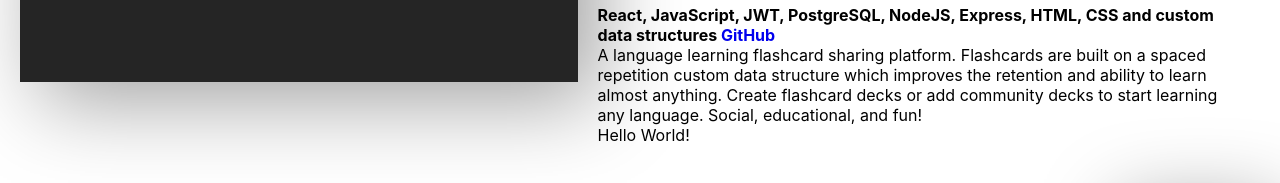
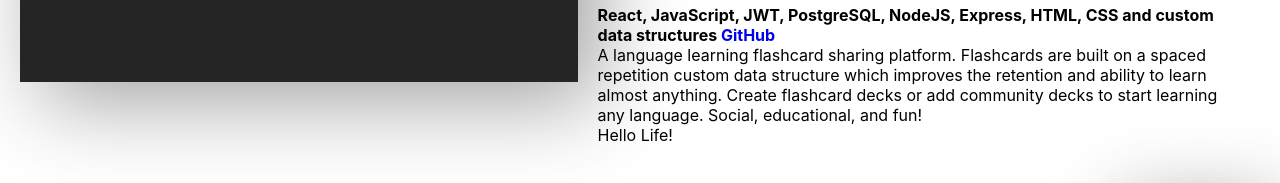
Before and after one commit to RShuken/ryan-portfolio, a React (Create React App) app: page / in a window 1280 px wide. Shown: the part 2406-2589 px from the top of the page. Built offline with nearby package versions, Linux system fonts and the light colour scheme; a web font is replaced by a local one.

Commit message:
fixed issue that ari asked to be changed

```diff
--- a/src/components/Projects/Projects.js
+++ b/src/components/Projects/Projects.js
@@ -47,7 +47,7 @@ class Projects extends Component {
                 Create flashcard decks or add community decks to start learning
                 any language. Social, educational, and fun!
               </p>
-              <p>Hello World!</p>
+              <p>Hello Life!</p>
             </div>
           </div>
           <div className='projectContainer-right'>
```
